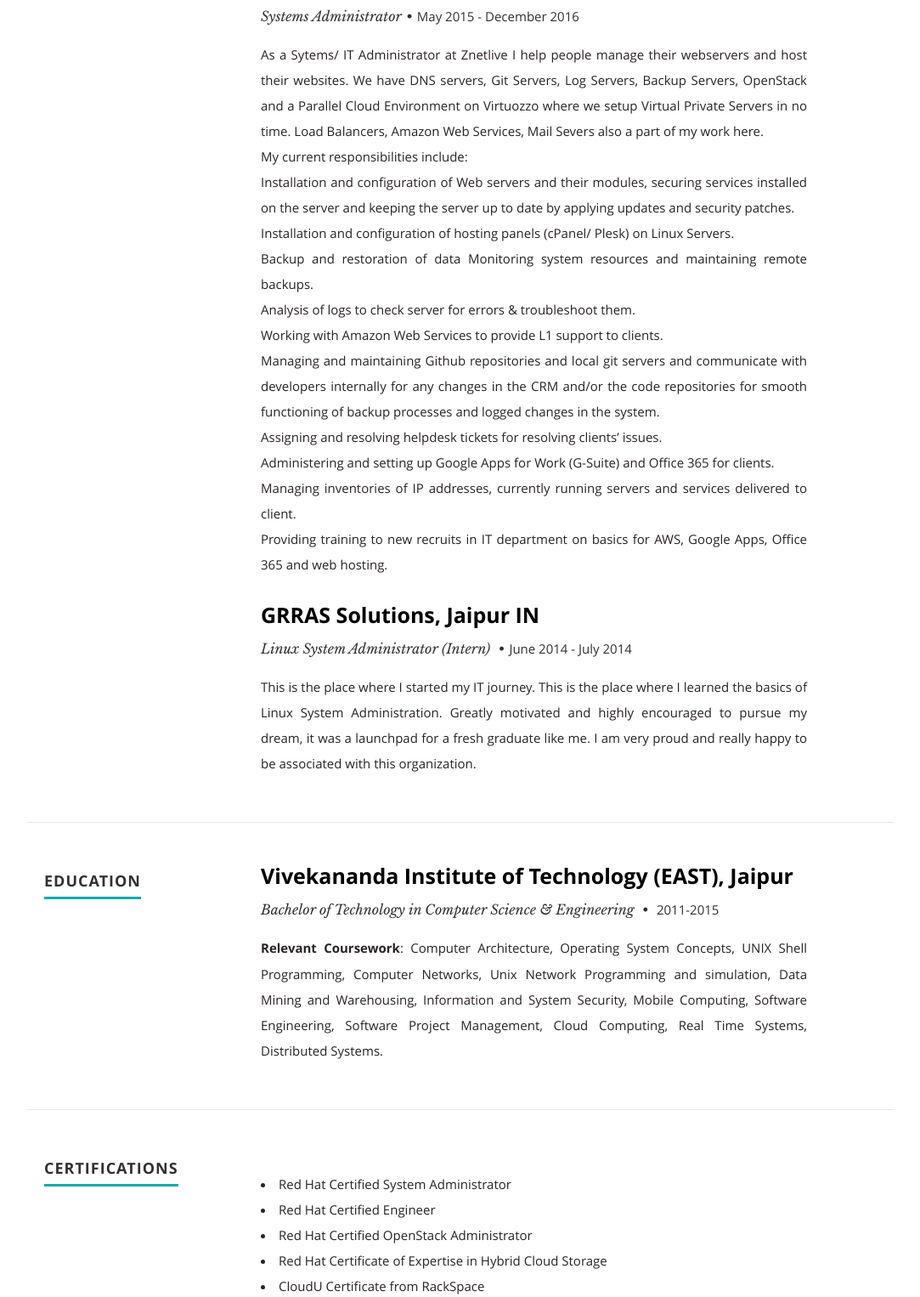
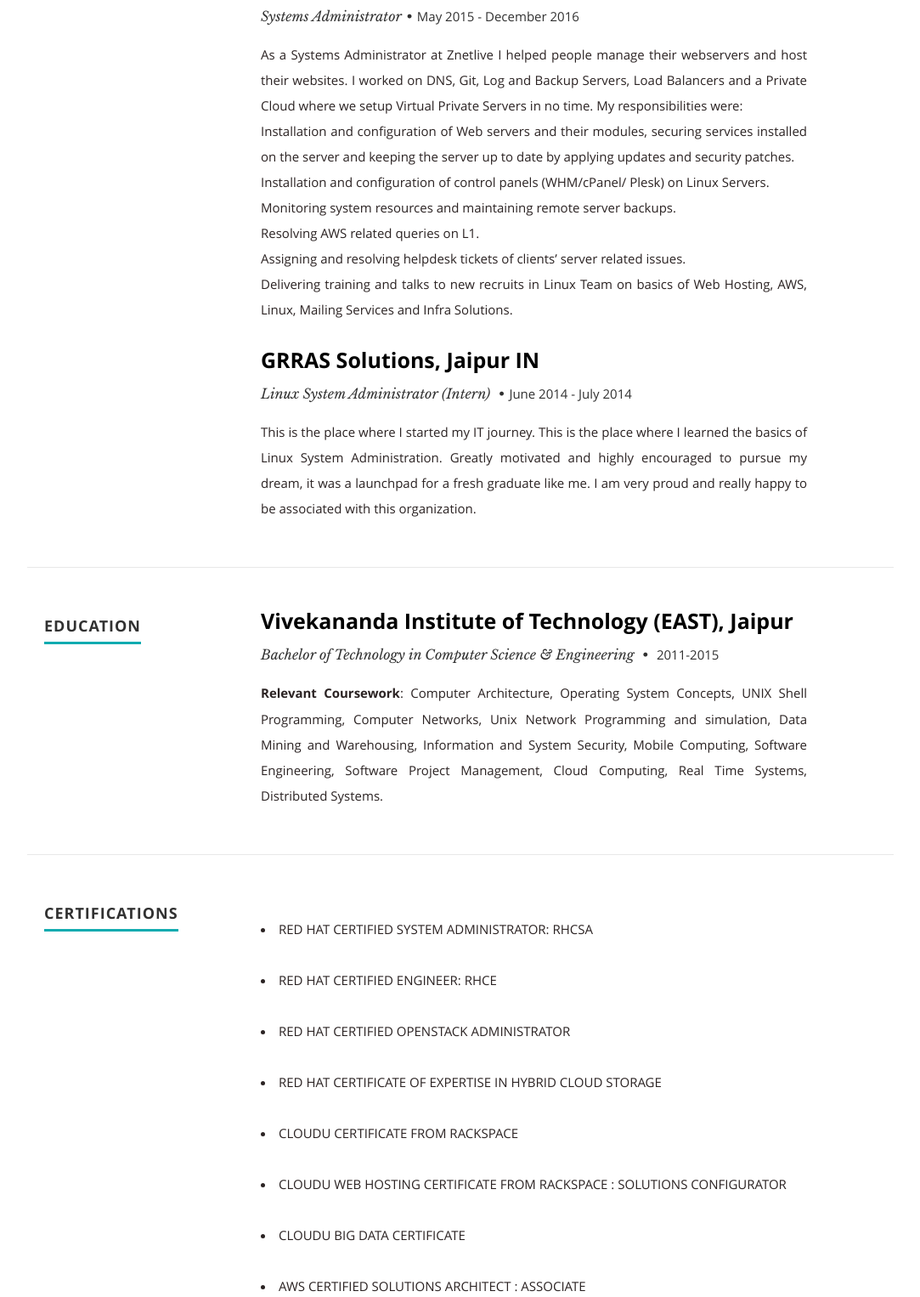
Before and after one commit to muddassirnazir/muddassirnazir.github.io, a plain HTML site: page index.html in a window 1280 px wide. Shown: the part 1753-3279 px from the top of the page at 85% size, without its empty margins (98-1181 px from the left). Drawn offline with nearby package versions, Linux system fonts and the light colour scheme.

Commit message:
header_bg, pics, other adjustments
header_bg, pics, other adjustments

```diff
--- a/index.html
+++ b/index.html
@@ -145,7 +145,7 @@
                  <h3><a href="http://www.gssinfotech.com" style="color:black" target="_blank">GSS Infotech, Hyderabad IN</a></a></h3>
                  <p class="info">DevOps Engineer<span>&bull;</span><em class="date">March 2017 - Present</em>
                  </p>
-                 <p style="color:#2b2323" align="justify">
+                 <p style="color:#2b2323" align="<justify></justify>">
                  Handling and Managing Openstack, AWS and GCP Server Infrastructure & scheduling snapshots of
                  volumes for backup and find root cause analysis of failures and documenting bugs and fixes.
                  <br>
@@ -156,7 +156,7 @@
                  Monitoring centralized logging and log aggregation/searching (rsyslog/Graylog).
                  <br>
                  Providing L2 support for the resolution of tickets raised by the end user in Jira ticketing tool which includes installation ,
-                 configuration, Upgradation of the packages, User management,Service management.
+                 configuration, Upgradation of the packages, User management, Service management.
                  <br>
                  Responsible for change management releases and Incident Handling.
                  <br>
@@ -170,24 +170,24 @@
 
                  <h3> <a href="https://www.znetlive.com" style="color:black" target="_blank">ZNetlive, Jaipur IN</a></a> </h3>
                  <p class="info">Systems Administrator<span>&bull;</span><em class="date">May 2015 - December 2016</em></p>
-                 <p style="color:#2b2323" align="justify">As a Sytems/ IT Administrator at Znetlive I help people manage their
-                 webservers and host their websites. We have DNS servers, Git Servers, Log Servers, Backup Servers, OpenStack
-                 and a Parallel Cloud Environment on Virtuozzo where we setup Virtual Private Servers in no time.
-                 Load Balancers, Amazon Web Services, Mail Severs also a part of my work here.
-                 <br>My current responsibilities include:
-                 <br>Installation and configuration of Web servers and their modules, securing services installed on the server and
-                     keeping the server up to date by applying updates and security patches.
-                 <br>Installation and configuration of hosting panels (cPanel/ Plesk) on Linux Servers.
-                 <br>Backup and restoration of data Monitoring system resources and maintaining remote backups.
-                 <br>Analysis of logs to check server for errors & troubleshoot them.
-                 <br>Working with Amazon Web Services to provide L1 support to clients.
-	               <br>Managing and maintaining Github repositories and local git servers and communicate with developers internally
-	                   for any changes in the CRM and/or the code repositories for smooth functioning of backup processes and logged
-		                 changes in the system.
-	               <br>Assigning and resolving helpdesk tickets for resolving clients’ issues.
-		             <br>Administering and setting up Google Apps for Work (G-Suite) and Office 365 for clients.
-		             <br>Managing inventories of IP addresses, currently running servers and services delivered to client.
-	               <br>Providing training to new recruits in IT department on basics for AWS, Google Apps, Office 365 and web hosting.
+                 <p style="color:#2b2323" align="justify">
+                  As a Systems Administrator at Znetlive I helped people manage their webservers and host their
+                  websites. I worked on DNS, Git, Log and Backup Servers, Load Balancers and a Private Cloud where
+                  we setup Virtual Private Servers in no time. My responsibilities were:
+                  <br>
+                  Installation and configuration of Web servers and their modules, securing services installed
+                  on the server and keeping the server up to date by applying updates and security patches.
+                  <br>
+                  Installation and configuration of control panels (WHM/cPanel/ Plesk) on Linux Servers.
+                  <br>
+                  Monitoring system resources and maintaining remote server backups.
+                  <br>
+                  Resolving AWS related queries on L1.
+                  <br>
+                  Assigning and resolving helpdesk tickets of clients’ server related issues.
+                  <br>
+                  Delivering training and talks to new recruits in Linux Team on basics of Web Hosting, AWS,
+                  Linux, Mailing Services and Infra Solutions.
                  </p>
               </div>
            </div> <!-- item end -->
@@ -249,35 +249,44 @@
           <p align="justify">
             <li style="color:#2b2323">
             <a href="https://www.redhat.com/rhtapps/verify/?certId=130-179-682" style="color:#2b2323" target="_blank">
-            Red Hat Certified System Administrator</a></li>
+            RED HAT CERTIFIED SYSTEM ADMINISTRATOR: RHCSA</a></li>
+            <br>
 
             <li style="color:#2b2323">
             <a href="https://www.redhat.com/rhtapps/verify/?certId=130-179-682" style="color:#2b2323" target="_blank">
-            Red Hat Certified Engineer</a></li>
+            RED HAT CERTIFIED ENGINEER: RHCE</a></li>
+            <br>
 
             <li style="color:#2b2323">
             <a href="https://www.redhat.com/rhtapps/verify/?certId=130-179-682" style="color:#2b2323" target="_blank">
-            Red Hat Certified OpenStack Administrator</li>
+            RED HAT CERTIFIED OPENSTACK ADMINISTRATOR</li>
+            <br>
 
             <li style="color:#2b2323">
             <a href="https://www.redhat.com/rhtapps/verify/?certId=130-179-682" style="color:#2b2323" target="_blank">
-            Red Hat Certificate of Expertise in Hybrid Cloud Storage</li>
+            RED HAT CERTIFICATE OF EXPERTISE IN HYBRID CLOUD STORAGE</li>
+            <br>
 
             <li style="color:#2b2323">
             <a href="https://drive.google.com/file/d/0B9JVcg-gcdfdemQ3UzJOcTJxcWs/view?usp=sharing" style="color:#2b2323" target="_blank">
-            CloudU Certificate from RackSpace</a></li>
+            CLOUDU CERTIFICATE FROM RACKSPACE</a></li>
+            <br>
 
             <li style="color:#2b2323">
             <a href="https://drive.google.com/file/d/0B9JVcg-gcdfda2FDbmFIRGtPV0U/view?usp=sharing" style="color:#2b2323" target="_blank">
-            CloudU Web Hosting Certificate : Solutions Configurator</a></li>
+            CLOUDU WEB HOSTING CERTIFICATE FROM RACKSPACE : SOLUTIONS CONFIGURATOR</a></li>
+            <br>
 
             <li style="color:#2b2323">
             <a href="https://drive.google.com/file/d/0B9JVcg-gcdfdODVLVVdBVG82TkU/view?usp=sharing" style="color:#2b2323" target="_blank">
-            CloudU Big Data Certificate</a></li>
+            CLOUDU BIG DATA CERTIFICATE</a></li>
+            <br>
 
             <li style="color:#2b2323">
             <a href="https://drive.google.com/file/d/0B9JVcg-gcdfdMlJtQ1Q1cnRFRGc/view?usp=sharing" style="color:#2b2323" target="_blank">
-            AWS Certified Solutions Architect - Associate</a></li>
+            AWS CERTIFIED SOLUTIONS ARCHITECT : ASSOCIATE</a></li>
+            <br>
+
             </p>
          </div>
          <!-- main-col end-->
```
Also changed, not shown: images/1profilepic.jpg (deleted), images/profilepic.jpg, resume.txt, 1 other file.
